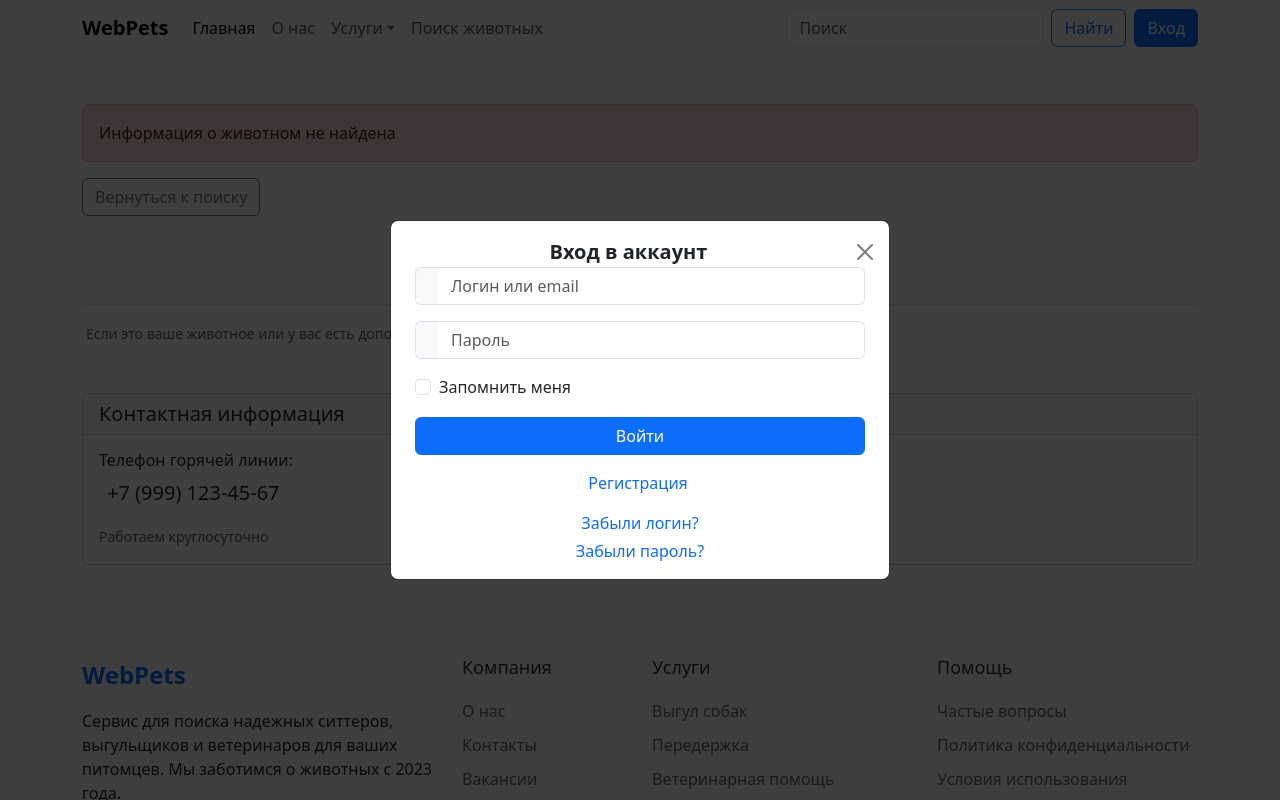
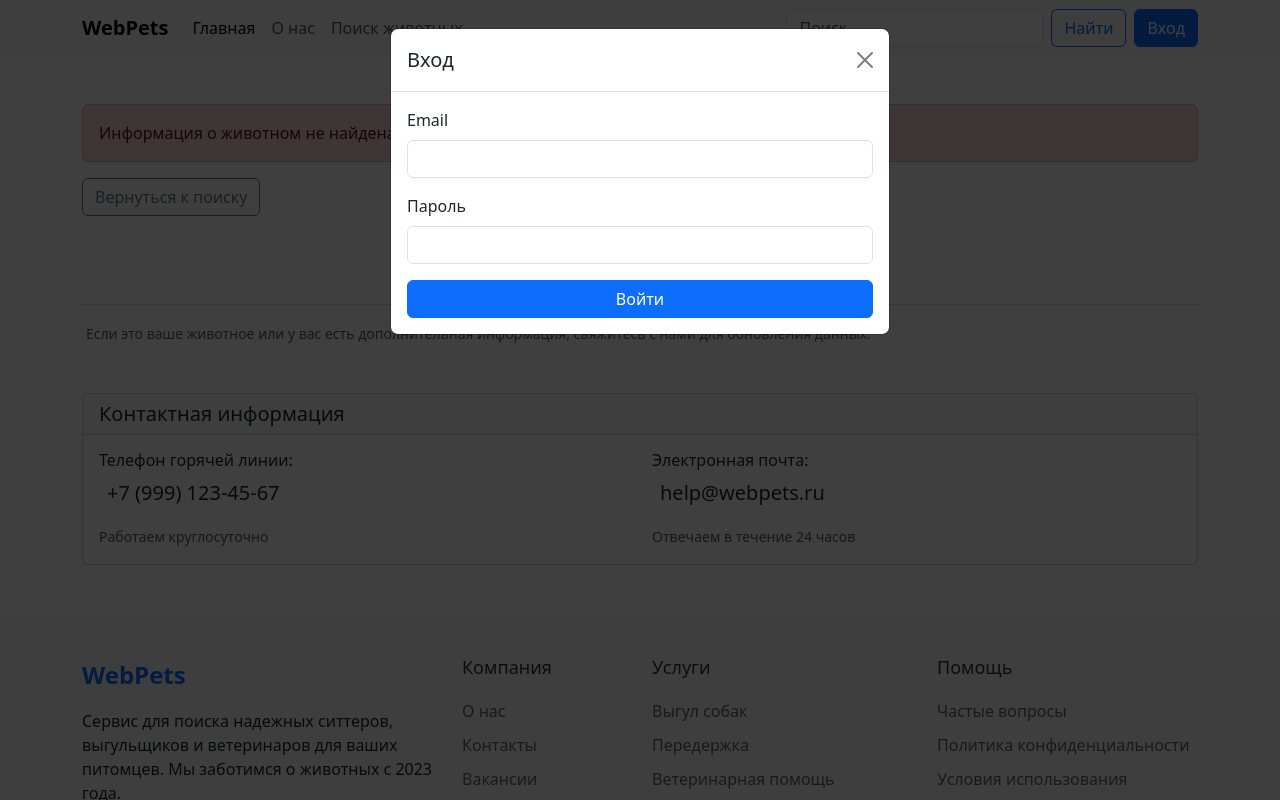
Before and after one commit to Liza7345/Pets.site, a React (Create React App) app: page /animal/1 in a window 1280 px wide. Both pictures are taken after a click on the button "Вход". Shown: the top 800 px of the page. Built offline with nearby package versions, Linux system fonts and the light colour scheme.

Commit message:
18 commit

```diff
--- a/src/components/LoginModal.jsx
+++ b/src/components/LoginModal.jsx
@@ -1,64 +1,93 @@
-import React from "react";
-import { Link } from "react-router-dom";
+import React, { useState } from "react";
+import { useNavigate } from "react-router-dom";
 
 const LoginModal = () => {
+    const [user, setUser] = useState({});
+    const [token, setToken] = useState("");
+    const navigate = useNavigate();
+
+    const auth = (e) => {
+        e.preventDefault();
+
+        const form = document.getElementById('loginModalForm');
+
+        if (!form.checkValidity()) {
+            e.stopPropagation();
+            form.classList.add('was-validated');
+            return;
+        }
+
+        const myHeaders = new Headers();
+        myHeaders.append("Content-Type", "application/json");
+
+        const raw = JSON.stringify(user);
+
+        const requestOptions = {
+            method: 'POST',
+            headers: myHeaders,
+            body: raw,
+            redirect: 'follow'
+        };
+
+        fetch("https://pets.xn--80ahdri7a.site/api/login", requestOptions)
+            .then(response => response.json())
+            .then(result => {
+                if ('data' in result) {
+                    localStorage.setItem("auth_token", result.data.token);
+                    setToken(result.data.token);
+
+                    const modalElement = document.getElementById('loginModal');
+                    const modal = window.bootstrap.Modal.getInstance(modalElement);
+                    modal.hide();
+
+                    navigate('/profile');
+                    window.location.reload();
+                }
+            })
+            .catch(error => console.error(error));
+    };
+
     return (
-        <div className="modal fade custom-modal" id="loginModal" tabIndex="-1" aria-labelledby="loginModalLabel" aria-hidden="true">
-            <div className="modal-dialog modal-dialog-centered">
+        <div className="modal fade" id="loginModal" tabIndex="-1">
+            <div className="modal-dialog">
                 <div className="modal-content">
-                    <div className="modal-header border-0 pb-0">
-                        <h5 className="modal-title w-100 text-center fw-bold" id="loginModalLabel">Вход в аккаунт</h5>
-                        <button type="button" className="btn-close" data-bs-dismiss="modal" aria-label="Close"></button>
+                    <div className="modal-header">
+                        <h5 className="modal-title">Вход</h5>
+                        <button type="button" className="btn-close" data-bs-dismiss="modal"></button>
                     </div>
-                    <div className="modal-body px-4 pt-0">
-                        {/* Поле логина */}
-                        <div className="mb-3">
-                            <div className="input-group">
-                                <span className="input-group-text bg-light border-end-0">
-                                    <i className="bi bi-person"></i>
-                                </span>
-                                <input type="text" className="form-control border-start-0" placeholder="Логин или email" />
+                    <div className="modal-body">
+                        <form
+                            className="needs-validation"
+                            onSubmit={auth}
+                            noValidate
+                            id="loginModalForm"
+                        >
+                            <div className="mb-3">
+                                <label htmlFor="loginEmail" className="form-label">Email</label>
+                                <input
+                                    type="email"
+                                    className="form-control"
+                                    id="loginEmail"
+                                    required
+                                    onChange={(e) => setUser({...user, email: e.target.value})}
+                                />
+                                <div className="invalid-feedback">Введите email</div>
                             </div>
-                        </div>
 
-                        {/* Поле пароля */}
-                        <div className="mb-3">
-                            <div className="input-group">
-                                <span className="input-group-text bg-light border-end-0">
-                                    <i className="bi bi-lock"></i>
-                                </span>
-                                <input type="password" className="form-control border-start-0" placeholder="Пароль" />
+                            <div className="mb-3">
+                                <label htmlFor="loginPassword" className="form-label">Пароль</label>
+                                <input
+                                    type="password"
+                                    className="form-control"
+                                    id="loginPassword"
+                                    required
+                                    onChange={(e) => setUser({...user, password: e.target.value})}
+                                />
+                                <div className="invalid-feedback">Введите пароль</div>
                             </div>
-                        </div>
 
-                        {/* Запомнить меня */}
-                        <div className="mb-3 d-flex justify-content-between align-items-center remember-me">
-                            <div className="form-check">
-                                <input className="form-check-input" type="checkbox" id="rememberMe" />
-                                <label className="form-check-label" htmlFor="rememberMe">
-                                    Запомнить меня
-                                </label>
-                            </div>
-                        </div>
-
-                        {/* Кнопка входа */}
-                        <div className="d-grid mb-3">
-                            <Link to="/profile" className="btn btn-primary btn-login" data-bs-dismiss="modal">Войти</Link>
-                        </div>
-
-                        {/* Регистрация */}
-                        <div className="text-center mb-3">
-                            <Link to="/register" className="registration-link d-flex align-items-center justify-content-center text-decoration-none" data-bs-dismiss="modal">
-                                Регистрация
-                                <i className="bi bi-arrow-right ms-1"></i>
-                            </Link>
-                        </div>
-
-                        {/* Забыли логин/пароль */}
-                        <div className="text-center">
-                            <a href="#" className="forgot-link d-block text-decoration-none mb-1">Забыли логин?</a>
-                            <a href="#" className="forgot-link d-block text-decoration-none">Забыли пароль?</a>
-                        </div>
+                            <button type="submit" className="btn btn-primary w-100">Войти</button>
+                        </form>
                     </div>
                 </div>
             </div>
--- a/src/components/header.jsx
+++ b/src/components/header.jsx
@@ -19,9 +19,6 @@ const Header = () => {
           <Link className="nav-link" to="/about">О нас</Link>
         </li>
         <li className="nav-item dropdown">
-          <a className="nav-link dropdown-toggle" href="#" id="navbarDropdown" role="button" data-bs-toggle="dropdown" aria-expanded="false">
-            Услуги
-          </a>
           <ul className="dropdown-menu" aria-labelledby="navbarDropdown">
             <li><a className="dropdown-item" href="#">Выгул собак</a></li>
             <li><a className="dropdown-item" href="#">Передержка</a></li>
```
